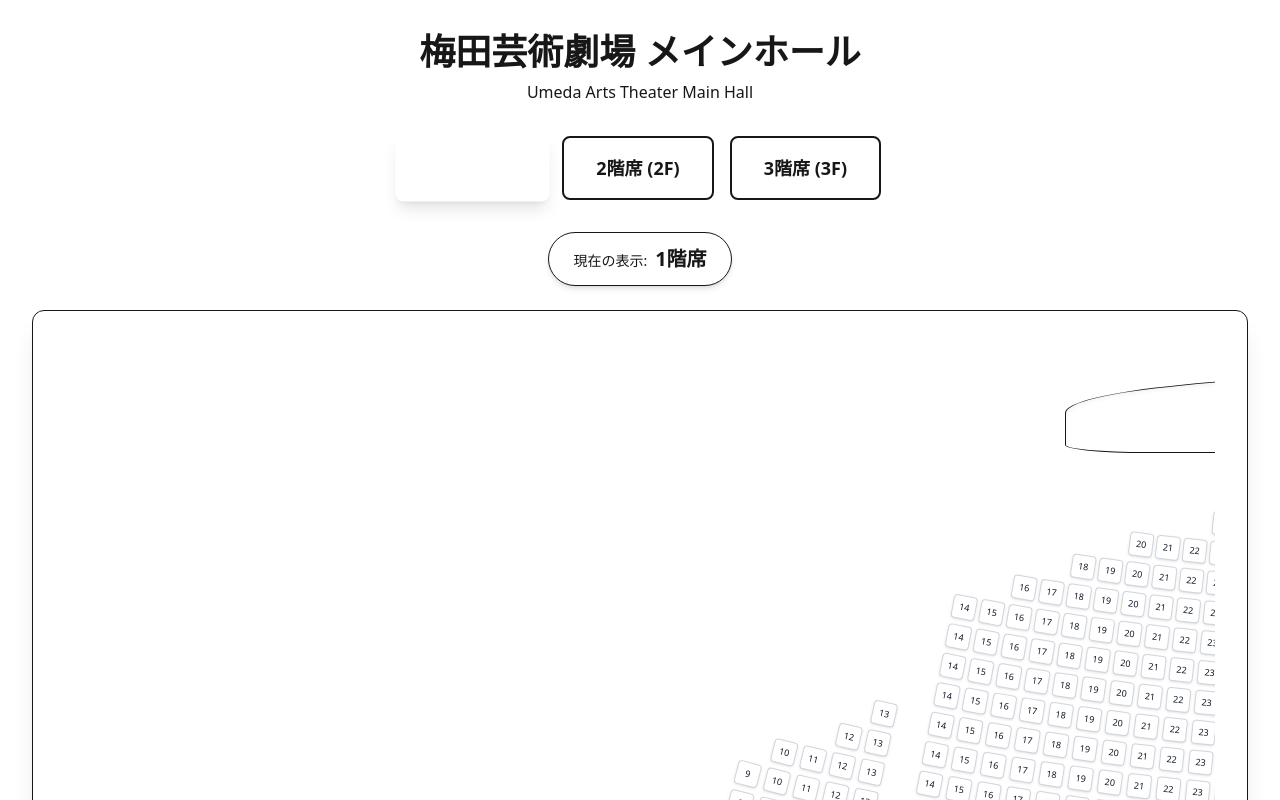
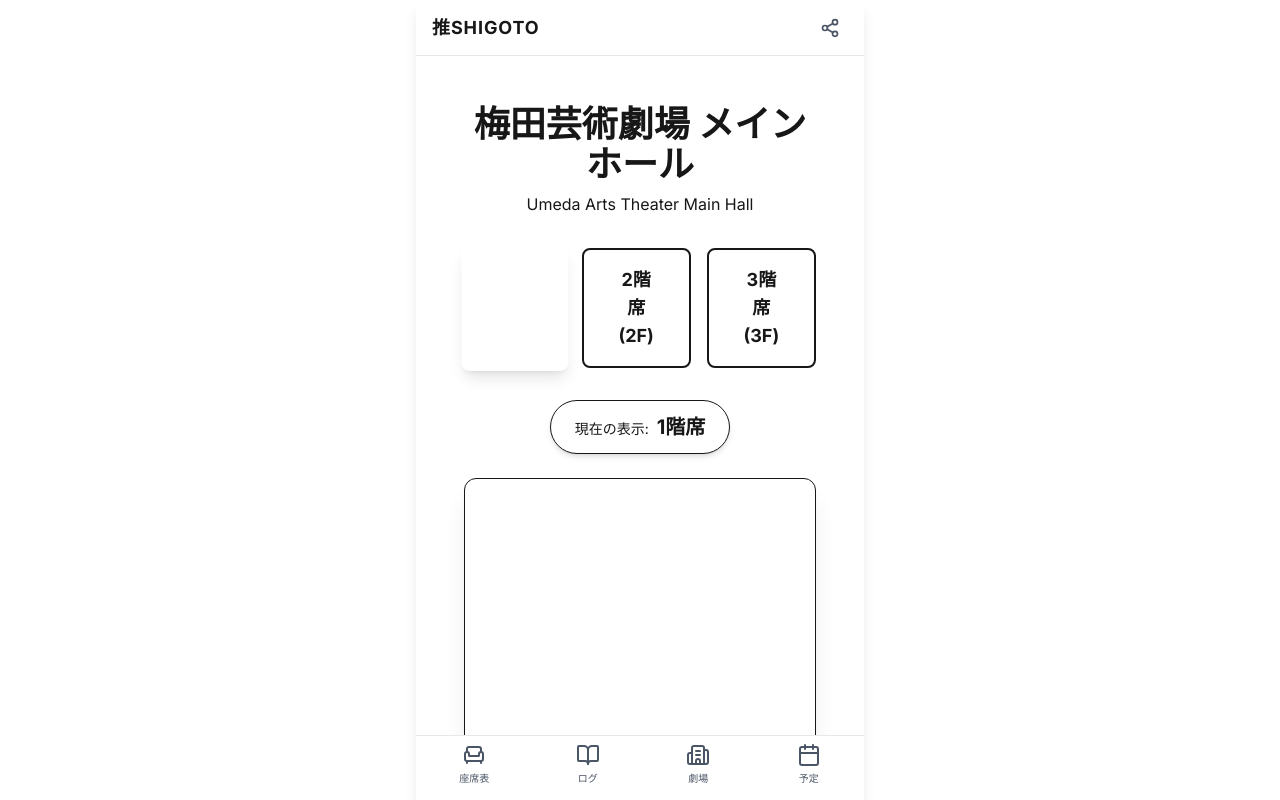
Before and after one commit to miyataxxxg7-rgb/theater-log, a Next.js app: page /theater in a window 1280 px wide. Shown: the top 800 px of the page. Built offline with nearby package versions, Linux system fonts and the light colour scheme.

Commit message:
レイアウトを保存して再アップロード

```diff
--- a/src/app/layout.tsx
+++ b/src/app/layout.tsx
@@ -1,28 +1,61 @@
 import type { Metadata } from "next";
-import { Outfit } from "next/font/google";
+import { Inter } from "next/font/google";
 import "./globals.css";
+import Link from "next/link";
+import { Armchair, BookOpen, Building2, Calendar, Share2 } from "lucide-react";
 
-const outfit = Outfit({
-  variable: "--font-outfit",
-  subsets: ["latin"],
-});
+const inter = Inter({ subsets: ["latin"] });
 
 export const metadata: Metadata = {
-  title: "Theater Log",
-  description: "Track your theater adventures",
+  title: "推SHIGOTO",
+  description: "観劇ログアプリ",
 };
 
 export default function RootLayout({
   children,
-}: Readonly<{
+}: {
   children: React.ReactNode;
-}>) {
+}) {
   return (
-    <html lang="ja" className="dark">
-      <body
-        className={`${outfit.variable} antialiased bg-background text-foreground min-h-screen`}
-      >
-        {children}
+    <html lang="ja">
+      <body className={`${inter.className} bg-gray-100 text-gray-900`}>
+        {/* スマホ風の中央寄せレイアウト */}
+        <div className="max-w-md mx-auto bg-white min-h-screen shadow-lg relative pb-20 pt-14">
+
+          {/* トップヘッダー（推SHIGOTO） */}
+          <header className="absolute top-0 w-full max-w-md bg-white border-b border-gray-200 z-10 flex justify-between items-center px-4 h-14">
+            <div className="font-bold text-lg tracking-wider">推SHIGOTO</div>
+            <button className="p-2">
+              <Share2 size={20} className="text-gray-600" />
+            </button>
+          </header>
+
+          {/* メインコンテンツ（各画面がここに入ります） */}
+          <main className="p-4">{children}</main>
+
+          {/* 下部ナビゲーション（アイコンメニュー） */}
+          <nav className="fixed bottom-0 w-full max-w-md bg-white border-t border-gray-200 z-10">
+            <div className="flex justify-around items-center h-16 pb-2">
+              <Link href="/theater" className="flex flex-col items-center text-gray-600 hover:text-purple-600">
+                <Armchair size={24} />
+                <span className="text-[10px] mt-1">座席表</span>
+              </Link>
+              <Link href="/logs" className="flex flex-col items-center text-gray-600 hover:text-purple-600">
+                <BookOpen size={24} />
+                <span className="text-[10px] mt-1">ログ</span>
+              </Link>
+              <Link href="/theater" className="flex flex-col items-center text-gray-600 hover:text-purple-600">
+                <Building2 size={24} />
+                <span className="text-[10px] mt-1">劇場</span>
+              </Link>
+              <Link href="/calendar" className="flex flex-col items-center text-gray-600 hover:text-purple-600">
+                <Calendar size={24} />
+                <span className="text-[10px] mt-1">予定</span>
+              </Link>
+            </div>
+          </nav>
+
+        </div>
       </body>
     </html>
   );
--- a/src/app/page.tsx
+++ b/src/app/page.tsx
@@ -1,35 +1,6 @@
-import { Ticket, Plus } from "lucide-react";
-import Link from "next/link";
+import { redirect } from 'next/navigation';
 
 export default function Home() {
-  return (
-    <main className="container mx-auto p-4 max-w-2xl">
-      <header className="flex justify-between items-center mb-8 pt-4">
-        <div className="flex items-center gap-2">
-          <div className="p-2 bg-primary/20 rounded-lg">
-            <Ticket className="w-6 h-6 text-primary" />
-          </div>
-          <h1 className="text-2xl font-bold bg-gradient-to-r from-primary to-secondary bg-clip-text text-transparent">
-            Theater Log
-          </h1>
-        </div>
-        <Link href="/logs/new" className="flex items-center gap-2 bg-primary hover:bg-primary/90 text-white px-4 py-2 rounded-full font-medium transition-colors shadow-lg shadow-primary/25 cursor-pointer">
-          <Plus className="w-5 h-5" />
-          <span>ログ追加</span>
-        </Link>
-      </header>
-
-      <div className="grid gap-4">
-        <div className="p-8 border border-border/50 rounded-2xl bg-card/50 text-center space-y-4 shadow-xl backdrop-blur-sm">
-          <div className="w-16 h-16 bg-accent/10 rounded-full flex items-center justify-center mx-auto mb-4">
-            <Ticket className="w-8 h-8 text-accent opacity-50" />
-          </div>
-          <h2 className="text-xl font-semibold text-foreground">記録がありません</h2>
-          <p className="text-muted-foreground text-sm max-w-xs mx-auto text-gray-400">
-            最初の観劇記録を追加して、思い出を残しましょう！
-          </p>
-        </div>
-      </div>
-    </main>
-  );
+  // アプリを開いたら、自動的に「劇場（/theater）」の画面に飛ばす
+  redirect('/theater');
 }
```
